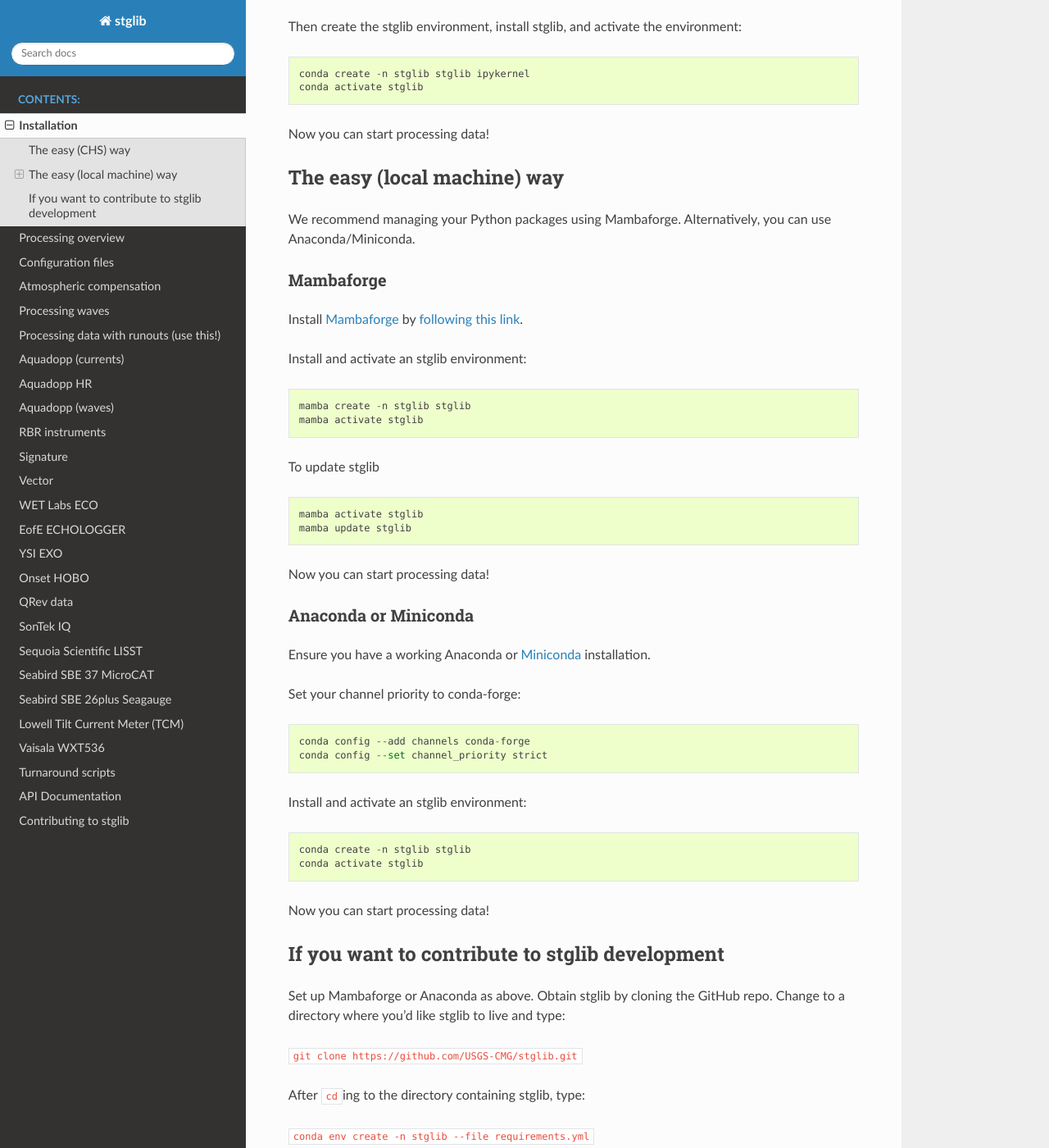
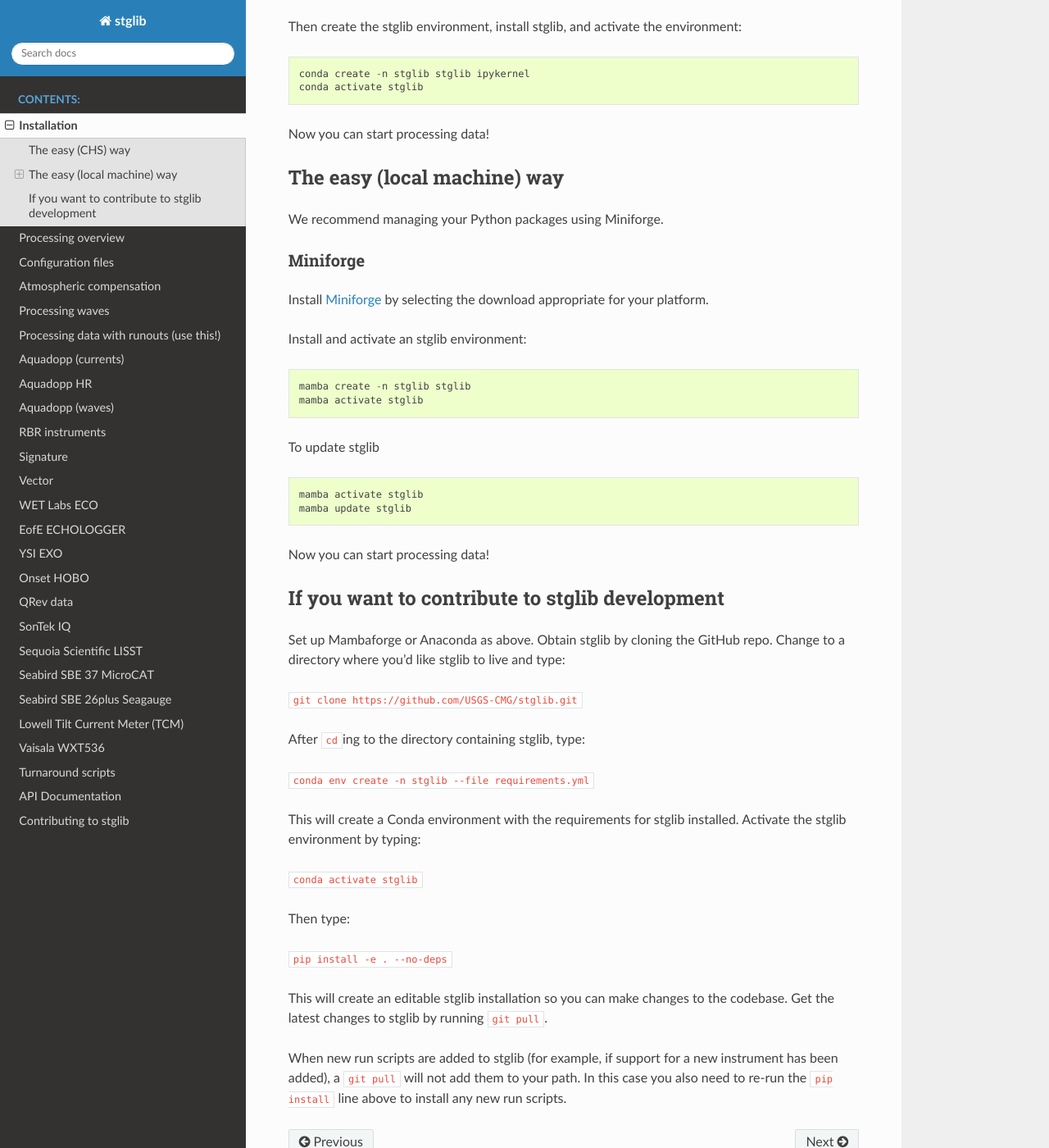
Before and after one commit to USGS-CMG/stglib, a Sphinx documentation site: the page built from doc/install.rst, in a window 1280 px wide and 1400 px high, scrolled down 443 px. Shown: the whole window at 82% size. Built offline with Sphinx 7.4.7 and the Read the Docs theme 3.1.0, drawn with Linux system fonts in a browser that asks for light colours.

Commit message:
Update install docs to fix links and outdated stuff

```diff
--- a/doc/install.rst
+++ b/doc/install.rst
@@ -29,12 +29,12 @@ Now you can start processing data!
 The easy (local machine) way
 ============================
 
-We recommend managing your Python packages using Mambaforge. Alternatively, you can use Anaconda/Miniconda.
+We recommend managing your Python packages using Miniforge.
 
-Mambaforge
+Miniforge
 ----------
 
-Install `Mambaforge <https://mamba.readthedocs.io/en/latest/installation.html>`_ by `following this link <https://github.com/conda-forge/miniforge#mambaforge>`_.
+Install `Miniforge <https://conda-forge.org/download/>`_ by selecting the download appropriate for your platform.
 
 Install and activate an stglib environment:
 
@@ -49,27 +49,6 @@ To update stglib
 
    mamba activate stglib
    mamba update stglib
-
-Now you can start processing data!
-
-Anaconda or Miniconda
----------------------
-
-Ensure you have a working Anaconda or `Miniconda <https://docs.conda.io/en/latest/miniconda.html>`_ installation.
-
-Set your channel priority to conda-forge:
-
-::
-
-  conda config --add channels conda-forge
-  conda config --set channel_priority strict
-
-Install and activate an stglib environment:
-
-::
-
-  conda create -n stglib stglib
-  conda activate stglib
 
 Now you can start processing data!
 
```
